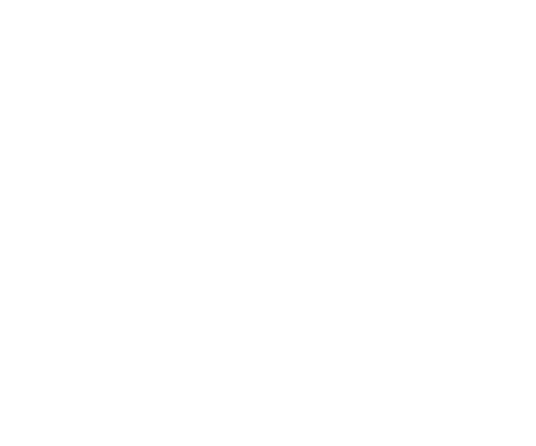
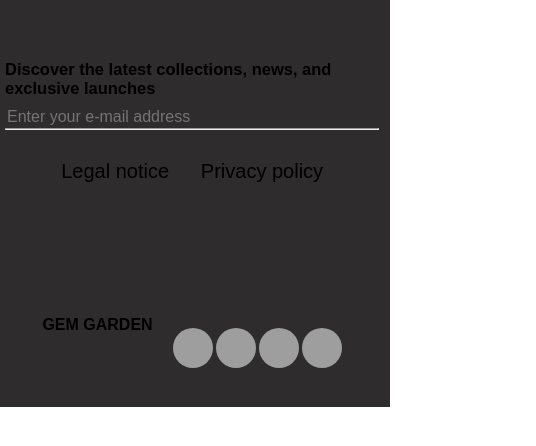
Before and after one commit to SourabhBurman/Gem-Garden, a React (Create React App) app: page / in a window 390 px wide. Shown: the top 446 px of the page, 536 px wide, since content can reach past the window. Built offline with nearby package versions, Linux system fonts and the light colour scheme; grey boxes are pictures that could not be loaded.

Commit message:
footerpart

```diff
--- a/src/App.js
+++ b/src/App.js
@@ -1,10 +1,11 @@
 import logo from './logo.svg';
 import './App.css';
+import Footer from './Components/Footer';
 
 function App() {
   return (
     <div className="App">
-
+     <Footer/>
     </div>
   );
 }
--- a/src/Components/Footer.jsx
+++ b/src/Components/Footer.jsx
@@ -0,0 +1,43 @@
+import React from "react";
+import styles from "./Footer.module.css";
+
+const Footer = () => {
+  return (
+    <div className={styles.foot_footerComponent__BtWvP}>
+      <div className={styles.foot_app_Title__zA_uX}>
+        <h2>GEM GARDEN</h2>
+        <div className={styles.foot_social_media_Div__djhh7}>
+          <a href="https://www.facebook.com/hacked"><img className={styles.foot_social_media__hGU5z} src="https://cdn1.iconfinder.com/data/icons/social-media-rounded-corners/512/Rounded_Facebook_svg-512.png" title="facebook" alt="Facebook"/></a>
+          <img className={styles.foot_social_media__hGU5z} src="https://cdn1.iconfinder.com/data/icons/social-media-rounded-corners/512/Rounded_Instagram_svg-512.png" title="Instagram" alt="Instagram"/>
+          <img className={styles.foot_social_media__hGU5z} src="https://cdn1.iconfinder.com/data/icons/social-media-rounded-corners/512/Rounded_Pinterest2_svg-512.png" title="Pinterest" alt="Pinterest"/>
+          <img className={styles.foot_social_media__hGU5z} src="https://cdn1.iconfinder.com/data/icons/social-media-rounded-corners/512/Rounded_Twitter5_svg-512.png" title="Twitter" alt="Twitter"/>
+        </div>
+      </div>
+      <div className={styles.foot_contacts__yLyoe}>
+        <p>Contact Us</p>
+        <p>Services</p>
+        <p>Return</p>
+        <p>Term of use</p>
+        <p>How to order?</p>
+      </div>
+      <div className={styles.foot_jewelry_Type__p6DGh}>
+        <p>Rings</p>
+        <p>Bracelets</p>
+        <p>Earrings</p>
+        <p>Necklaces & Pendants</p>
+        <p>Watches</p>
+      </div>
+      <div className={styles.foot_email_Section__qc_3a}>
+        <h1>Discover the latest collections, news, and exclusive launches</h1>
+        <input className={styles.foot_mailInput__9Ia1} type="email" placeholder="Enter your e-mail address" />
+        <hr />
+        <div className={styles.foot_policy__FkJCy}>
+          <p>Legal notice</p>
+          <p>Privacy policy</p>
+        </div>
+      </div>
+    </div>
+  );
+};
+
+export default Footer;
--- /dev/null
+++ b/src/Components/Footer.module.css
@@ -0,0 +1,198 @@
+.foot_footerComponent__BtWvP {
+    background-color: #2e2c2d;
+    color: #fff;
+    width: 100%;
+    display: grid;
+    grid-template-columns: 20% 10.5% 17% 36%;
+    gap: 5%;
+    padding: 50px 50px 90px 90px;
+}
+
+* {
+    font-family: Nunito Sans,sans-serif;
+    font-size: 1rem;
+    margin: 0;
+    padding: 0;
+}
+* {
+    /* color: #000; */
+    text-decoration: none;
+}
+* {
+    box-sizing: border-box;
+}
+
+h2, h3 {
+    margin-bottom: 0;
+    margin-top: 0;
+    text-align: left;
+
+}
+
+* {
+    font-family: Nunito Sans,sans-serif;
+    font-size: 1rem;
+    margin: 0;
+    padding: 0;
+}
+
+* {
+    color: #000;
+    text-decoration: none;
+}
+* {
+    box-sizing: border-box;
+}
+
+h2 {
+    display: block;
+   /*  font-size: 1.5em; */
+    margin-block-start: 0.83em;
+    margin-block-end: 0.83em;
+    margin-inline-start: 0px;
+    margin-inline-end: 0px;
+    font-weight: bold;
+
+}
+
+
+
+
+.foot_social_media_Div__djhh7 {
+    display: flex;
+    gap: 8px;
+
+}
+* {
+    font-family: Nunito Sans,sans-serif;
+    font-size: 1rem;
+    margin: 0;
+    padding: 0;
+}
+* {
+    color: #000;
+    text-decoration: none;
+}
+* {
+    box-sizing: border-box;
+}
+div {
+    display: block;
+}
+
+.foot_social_media__hGU5z {
+    border-radius: 50%;
+    height: 40px;
+    margin-left: -5px;
+    margin-top: 50px;
+    width: 40px;
+
+}
+* {
+    font-family: Nunito Sans,sans-serif;
+    font-size: 1rem;
+    margin: 0;
+    padding: 0;
+}
+img {
+    overflow-clip-margin: content-box;
+    overflow: clip;
+}
+
+
+
+/* .foot_contacts__yLyoe p {
+     padding-right: 20px;
+     padding-bottom: 10px;
+    padding-top: 10px;
+} */
+.foot_contacts__yLyoe p{
+  padding-top: 10px;
+  font-size: 20px;
+}
+.foot_jewelry_Type__p6DGh p{
+    padding-top: 10px;
+    font-size: 20px;
+}
+.foot_email_Section__qc_3a p{
+    padding-top: 10px;
+    font-size: 20px;
+}
+
+.foot_email_Section__qc_3a input{
+    margin-top: 8px;
+    background-color: #2e2c2d;
+    padding: 2px;
+    margin-right: 210px;
+    padding-right: 100px;
+    border:none
+}
+
+.foot_policy__FkJCy{
+    margin-top: 20px;
+    display: flex;
+    justify-content: space-between;
+}
+
+.foot_email_Section__qc_3a h1{
+    font-size: 16.5px;
+    text-align: left;
+    padding-top: 10px;
+}
+
+@media screen and (min-width:250px) and (max-width:820px){
+
+
+    .foot_footerComponent__BtWvP {
+         /* border: 10px solid red;  */
+        background-color: #2e2c2d;
+        color: #fff;
+        width: 100%;
+        /* display: block; */
+
+        display: grid;
+        grid-template-rows: auto;
+        grid-template-areas: "bottom bottom bottom bottom "
+                             "top top top top ";
+      /* grid-template-columns: repeat(1, 1fr); */
+        padding: 50px 5px 50px 5px;
+        margin: 0px;
+        /* padding: 50px 50px 90px 90px; */
+    }
+
+    .foot_app_Title__zA_uX{
+        display: flex;
+        justify-content: space-between;
+        align-items: center;
+        grid-area: top;
+    }
+
+    .foot_contacts__yLyoe {
+        display: none;
+      }
+
+      .foot_jewelry_Type__p6DGh {
+        display: none;
+    }
+
+    .foot_app_Title__zA_uX{
+        width:80%;
+        /* border: 1px solid green; */
+        margin: auto;
+        margin-top: 80px;
+    }
+
+    .foot_email_Section__qc_3a{
+        /* border: 1px solid green; */
+        width:100%;
+        grid-area: bottom;
+    }
+    .foot_policy__FkJCy{
+        width: 70%;
+        margin: auto;
+        margin-top: 20px;
+    }
+    .foot_email_Section__qc_3a input{
+        padding-right: 30%;
+    }
+}
```
